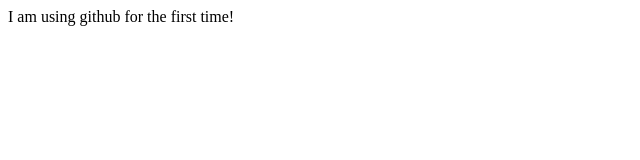
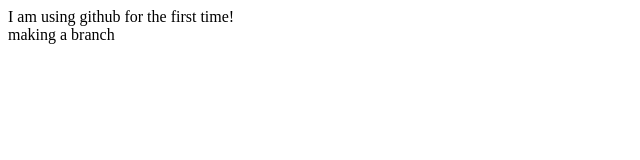
Before and after one commit to Behrouz914/git-project-three, a plain HTML site: page index.html in a window 1280 px wide. Shown: the full height of the page, 0-640 px from the left. Drawn offline with Linux system fonts and the light colour scheme.

Commit message:
make a dev branch

```diff
--- a/index.html
+++ b/index.html
@@ -10,5 +10,6 @@
     <div>
         I am using github for the first time!
          </div>
+         <div>making a branch</div>
 </body>
 </html>
```
